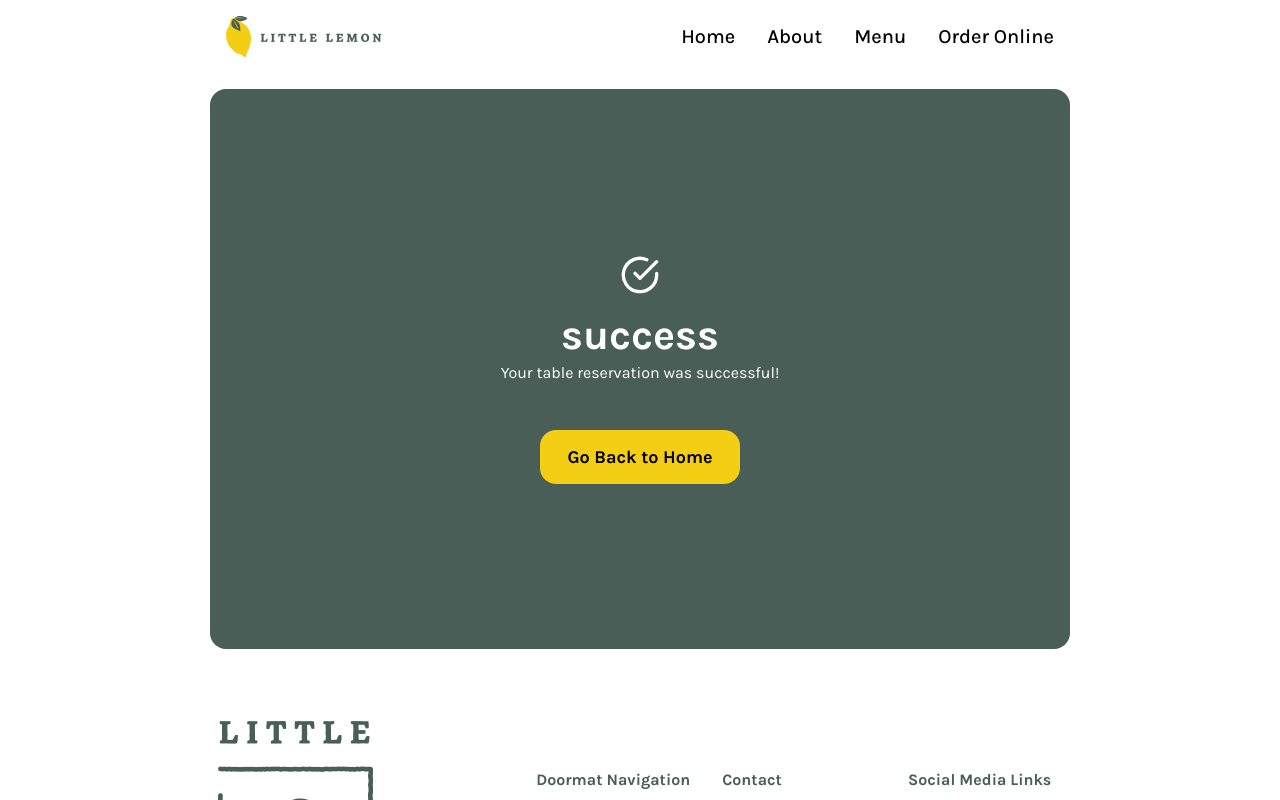
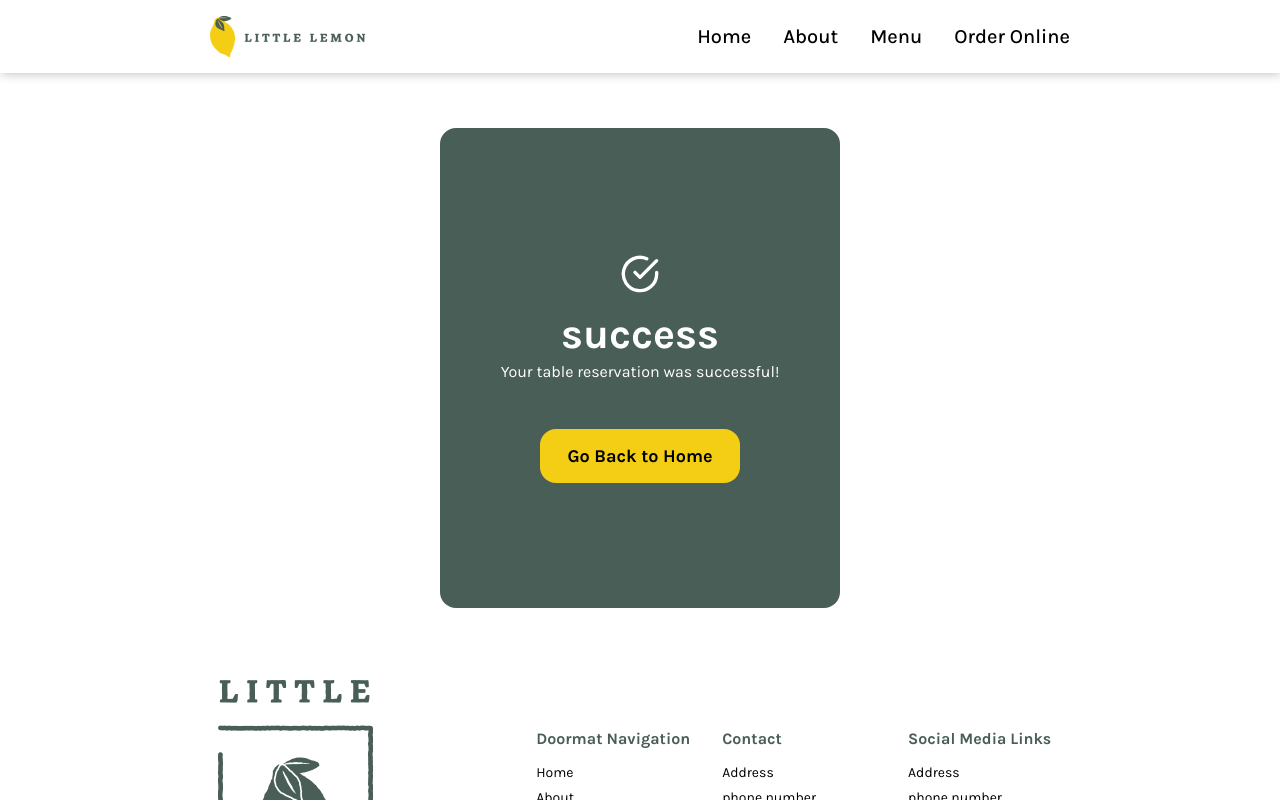
Before and after one commit to ViniSCode/little-lemon-frontend-capstone, a Next.js app: page /booking-confirmation in a window 1280 px wide. Shown: the top 800 px of the page. Built offline with nearby package versions, Linux system fonts and the light colour scheme; a web font is replaced by a local one.

Commit message:
fixed menu

```diff
--- a/src/components/Chicago/index.js
+++ b/src/components/Chicago/index.js
@@ -2,7 +2,7 @@ import styles from "./styles.module.css";
 
 export function Chicago() {
   return (
-    <section className={styles.about}>
+    <section className={styles.about} id="about">
       <div className={styles["about-container"]}>
         <div className={styles["about-text"]}>
           <div className={styles["about-title"]}>
--- a/src/components/ConfirmedBooking/styles.module.css
+++ b/src/components/ConfirmedBooking/styles.module.css
@@ -1,14 +1,14 @@
 .confirmationContainer {
   background: #495e57;
   border-radius: 16px;
-  margin: 2rem auto;
+  margin: 8rem auto 2rem auto;
   padding: 2rem 0.5rem;
-  max-width: 860px;
+  max-width: 400px;
   display: flex;
   align-items: center;
   justify-content: center;
   flex-direction: column;
-  min-height: 70vh;
+  min-height: 60vh;
 }
 
 .checkIcon {
--- a/src/components/Header/Nav.js
+++ b/src/components/Header/Nav.js
@@ -1,19 +1,33 @@
+import { useRouter } from "next/router";
 import styles from "./styles.module.css";
 
 export function Nav() {
+  const router = useRouter();
+
+  const scrollTo = (id) => {
+    if (router.pathname !== "/") {
+      router.push(`/#${id}`);
+    }
+
+    const element = document.getElementById(id);
+    if (element) {
+      element.scrollIntoView({ behavior: "smooth" });
+    }
+  };
+
   return (
     <nav className={styles.nav}>
       <ul>
-        <a href="/" role="navigation">
+        <a href="#home" role="navigation" onClick={() => scrollTo("home")}>
           <li>Home</li>
         </a>
-        <a href="#about" role="navigation">
+        <a href="#about" role="navigation" onClick={() => scrollTo("about")}>
           <li>About</li>
         </a>
-        <a href="#menu" role="navigation">
+        <a href="#menu" role="navigation" onClick={() => scrollTo("menu")}>
           <li>Menu</li>
         </a>
-        <a href="#order-online" role="navigation">
+        <a href="#" role="navigation">
           <li>Order Online</li>
         </a>
       </ul>
--- a/src/components/Header/index.js
+++ b/src/components/Header/index.js
@@ -10,8 +10,10 @@ export function Header() {
   return (
     <>
       <header className={styles.header}>
-        <img src="/assets/little-lemon-logo.png" alt="Little Lemon" />
-        <Nav />
+        <div className={styles.headerContainer}>
+          <img src="/assets/little-lemon-logo.png" alt="Little Lemon" />
+          <Nav />
+        </div>
         <FiMenu
           className={styles["open-menu-icon"]}
           size={30}
--- a/src/components/Header/styles.module.css
+++ b/src/components/Header/styles.module.css
@@ -1,13 +1,31 @@
 /* Common Styles */
 .header {
   display: flex;
+  position: fixed;
+  z-index: 50;
+  top: 0;
+  left: 0;
+  right: 0;
   align-items: center;
   justify-content: space-between;
-  padding: 0 1rem;
+  background-color: white;
+  padding: 1rem 1rem;
+  margin: 0 auto;
+  box-shadow: 1px 1px 10px rgba(0, 0, 0, 0.247);
+}
+
+.headerContainer {
+  display: flex;
+  align-items: center;
+  justify-content: space-between;
+  background-color: white;
+  margin: 0 auto;
+  width: 100%;
   max-width: 860px;
-  margin: 0 auto;
-  margin-top: 1rem;
-  margin-bottom: 1rem;
+}
+
+.headerContainer img {
+  display: block;
 }
 
 .nav {
--- a/src/components/HeroSection/styles.module.css
+++ b/src/components/HeroSection/styles.module.css
@@ -1,5 +1,6 @@
 .hero {
   background: #495e57;
+  margin-top: 4rem;
 }
 
 .hero-container {
--- a/src/components/MobileMenu/index.js
+++ b/src/components/MobileMenu/index.js
@@ -1,7 +1,23 @@
+import { useRouter } from "next/router";
 import { FiX } from "react-icons/fi";
 import styles from "./styles.module.css";
 
 export function MobileMenu({ setIsMobileMenuOpen }) {
+  const router = useRouter();
+
+  const scrollTo = (id) => {
+    setIsMobileMenuOpen(false);
+
+    if (router.pathname !== "/") {
+      router.push(`/#${id}`);
+    }
+
+    const element = document.getElementById(id);
+    if (element) {
+      element.scrollIntoView({ behavior: "smooth" });
+    }
+  };
+
   return (
     <div className={styles["mobile-menu-container"]}>
       <FiX
@@ -11,17 +27,14 @@ export function MobileMenu({ setIsMobileMenuOpen }) {
       />
       <nav>
         <ul>
-          <a href="/" role="navigation">
+          <a href="#home" role="navigation" onClick={() => scrollTo("home")}>
             <li>Home</li>
           </a>
-          <a href="#about" role="navigation">
+          <a href="#about" role="navigation" onClick={() => scrollTo("about")}>
             <li>About</li>
           </a>
-          <a href="#menu" role="navigation">
+          <a href="#menu" role="navigation" onClick={() => scrollTo("menu")}>
             <li>Menu</li>
-          </a>
-          <a href="#reservations" role="navigation">
-            <li>Reservations</li>
           </a>
           <a href="#order-online" role="navigation">
             <li>Order Online</li>
--- a/src/components/Specials/index.js
+++ b/src/components/Specials/index.js
@@ -3,7 +3,7 @@ import styles from "./styles.module.css";
 
 export function Specials() {
   return (
-    <section className={styles.section}>
+    <section className={styles.section} id="menu">
       <div className={styles["specials-menu"]}>
         <h2 className={styles.title}>Specials</h2>
         <button className={styles.button}>Online Menu</button>
--- a/src/pages/index.js
+++ b/src/pages/index.js
@@ -9,7 +9,7 @@ export default function Home() {
   const [availableTimes, dispatch] = useReducer(updateTimes, initializeTimes());
 
   return (
-    <div>
+    <div id="home">
       <Main />
       {isBookingModalOpen && (
         <BookingPage availableTimes={availableTimes} dispatch={dispatch} />
--- a/src/styles/globals.css
+++ b/src/styles/globals.css
@@ -19,6 +19,10 @@ a {
   padding: 0;
   box-sizing: border-box;
   font-family: "Karla", sans-serif;
+}
+
+html {
+  scroll-behavior: smooth;
 }
 
 ul {
```
Also changed, not shown: src/pages/index.css (+4 -5 lines).
